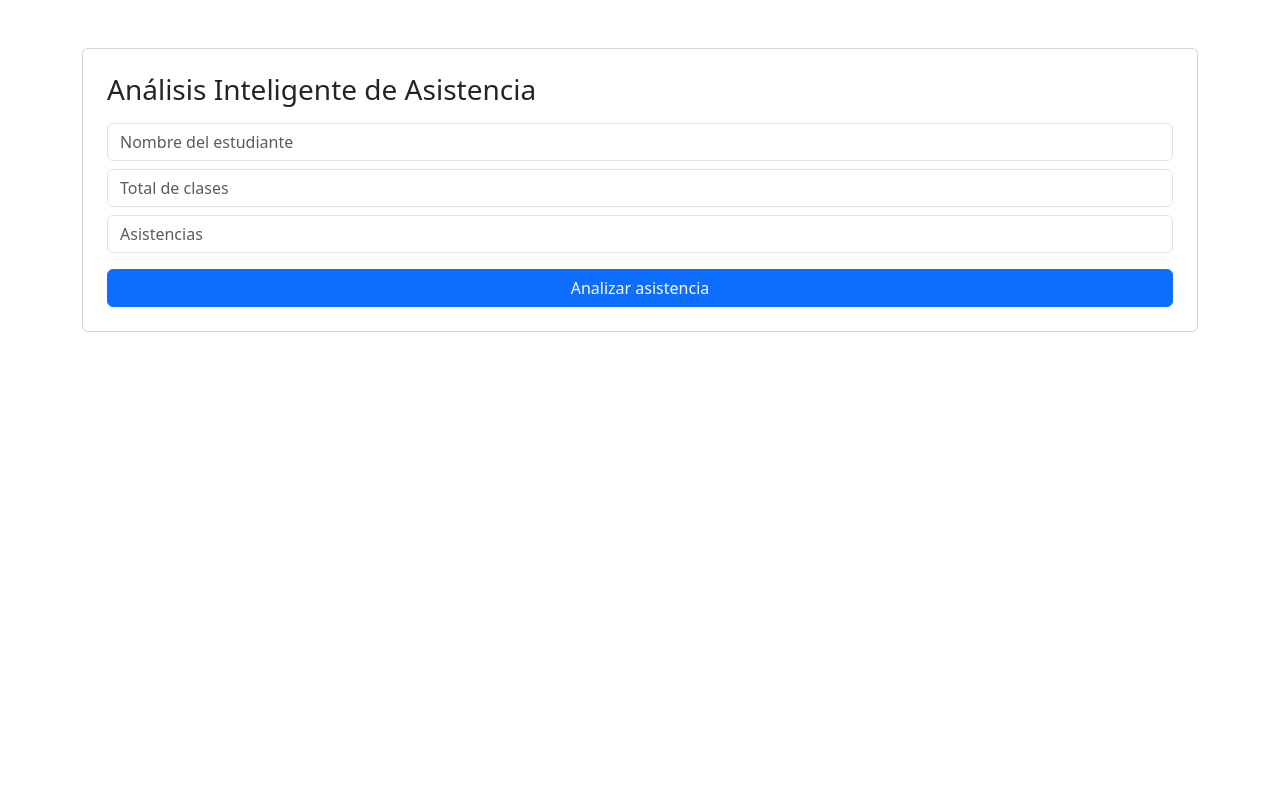
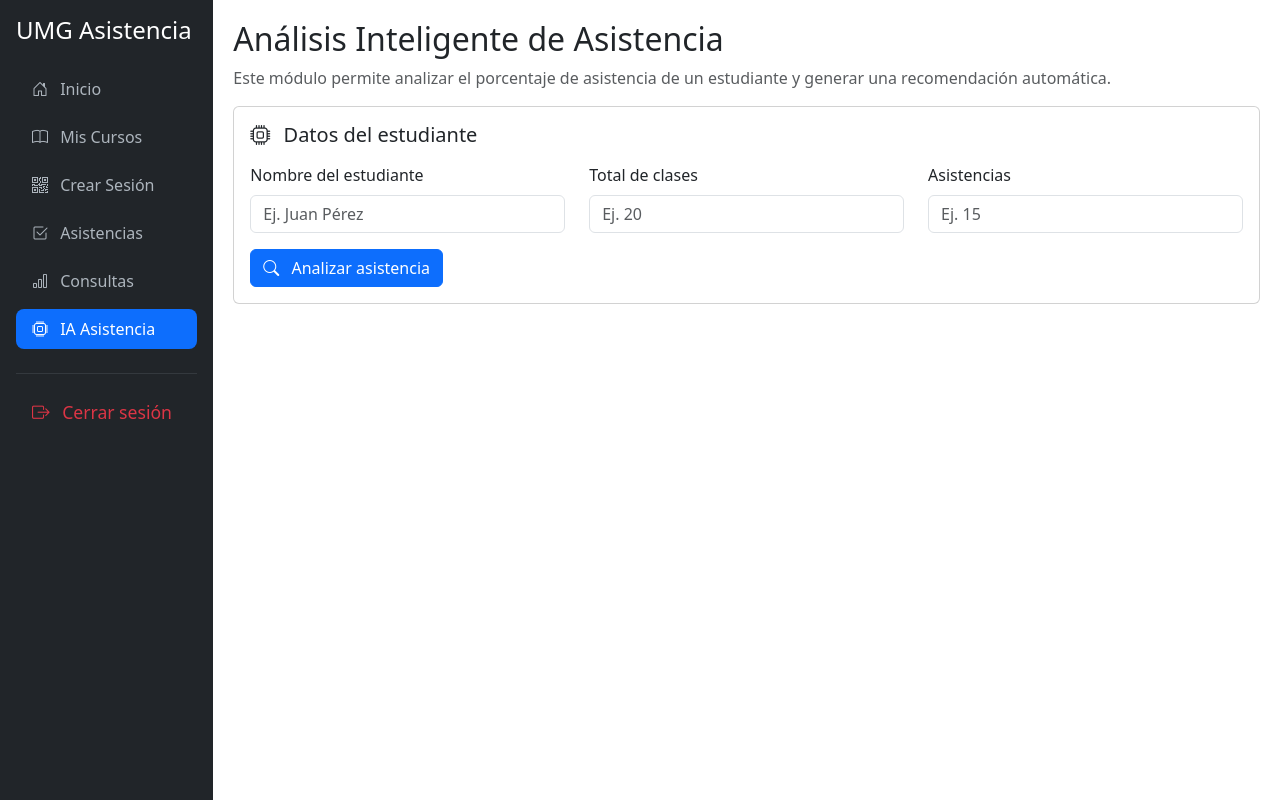
Before and after one commit to Deewck/privado-dev, a plain HTML site: page FE-asistencia/view/ia.html in a window 1280 px wide. Drawn offline with nearby package versions, Linux system fonts and the light colour scheme.

Commit message:
Añadimos Ia para demor

```diff
--- a/FE-asistencia/view/ia.html
+++ b/FE-asistencia/view/ia.html
@@ -2,25 +2,117 @@
 <html lang="es">
 <head>
   <meta charset="UTF-8">
-  <title>Análisis IA</title>
+  <title>IA Asistencia UMG</title>
+
   <link href="https://cdn.jsdelivr.net/npm/bootstrap@5.3.3/dist/css/bootstrap.min.css" rel="stylesheet">
+  <link href="https://cdn.jsdelivr.net/npm/bootstrap-icons/font/bootstrap-icons.css" rel="stylesheet">
   <link rel="stylesheet" href="../css/style.css">
 </head>
+
 <body>
-  <div class="container mt-5">
-    <div class="card p-4">
-      <h3 class="mb-3">Análisis Inteligente de Asistencia</h3>
+<div class="container-fluid">
+  <div class="row">
+    <nav class="col-md-3 col-lg-2 d-md-block sidebar p-3">
+      <h4 class="text-white mb-4">UMG Asistencia</h4>
 
-      <input id="nombre" class="form-control mb-2" placeholder="Nombre del estudiante">
-      <input id="totalClases" type="number" class="form-control mb-2" placeholder="Total de clases">
-      <input id="asistencias" type="number" class="form-control mb-3" placeholder="Asistencias">
+      <ul class="nav flex-column">
+        <li class="nav-item mb-2">
+          <a class="nav-link" href="/view/index.html">
+            <i class="bi bi-house-door me-2"></i>
+            Inicio
+          </a>
+        </li>
 
-      <button id="btnAnalizar" class="btn btn-primary">Analizar asistencia</button>
+        <li class="nav-item mb-2">
+          <a class="nav-link" href="/view/misCursos.html">
+            <i class="bi bi-book me-2"></i>
+            Mis Cursos
+          </a>
+        </li>
 
-      <div id="resultado" class="alert alert-info mt-4 d-none"></div>
-    </div>
+        <li class="nav-item mb-2">
+          <a class="nav-link" href="/view/creaSesion.html">
+            <i class="bi bi-qr-code me-2"></i>
+            Crear Sesión
+          </a>
+        </li>
+
+        <li class="nav-item mb-2">
+          <a class="nav-link" href="/view/asistencias.html">
+            <i class="bi bi-check2-square me-2"></i>
+            Asistencias
+          </a>
+        </li>
+
+        <li class="nav-item mb-2">
+          <a class="nav-link" href="/view/consultas.html">
+            <i class="bi bi-bar-chart me-2"></i>
+            Consultas
+          </a>
+        </li>
+
+        <li class="nav-item mb-2">
+          <a class="nav-link active" href="/view/ia.html">
+            <i class="bi bi-cpu me-2"></i>
+            IA Asistencia
+          </a>
+        </li>
+      </ul>
+
+      <hr class="text-secondary">
+
+      <ul class="nav flex-column">
+        <li class="nav-item">
+          <a id="logout" class="nav-link text-danger" href="#">
+            <i class="bi bi-box-arrow-right me-2"></i>
+            Cerrar sesión
+          </a>
+        </li>
+      </ul>
+    </nav>
+
+    <main class="col-md-9 ms-sm-auto col-lg-10 content">
+      <h2>Análisis Inteligente de Asistencia</h2>
+      <p class="text-muted">
+        Este módulo permite analizar el porcentaje de asistencia de un estudiante y generar una recomendación automática.
+      </p>
+
+      <div class="card mb-4">
+        <div class="card-body">
+          <h5 class="card-title mb-3">
+            <i class="bi bi-cpu me-2"></i>
+            Datos del estudiante
+          </h5>
+
+          <div class="row mb-3">
+            <div class="col-md-4">
+              <label class="form-label">Nombre del estudiante</label>
+              <input id="nombre" class="form-control" placeholder="Ej. Juan Pérez">
+            </div>
+
+            <div class="col-md-4">
+              <label class="form-label">Total de clases</label>
+              <input id="totalClases" type="number" class="form-control" placeholder="Ej. 20">
+            </div>
+
+            <div class="col-md-4">
+              <label class="form-label">Asistencias</label>
+              <input id="asistencias" type="number" class="form-control" placeholder="Ej. 15">
+            </div>
+          </div>
+
+          <button id="btnAnalizar" class="btn btn-primary">
+            <i class="bi bi-search me-2"></i>
+            Analizar asistencia
+          </button>
+        </div>
+      </div>
+
+      <div id="resultado" class="alert alert-info d-none"></div>
+    </main>
+
+    <script type="module" src="../js/ia.js"></script>
   </div>
-
-  <script type="module" src="../js/ia.js"></script>
+</div>
 </body>
 </html>
```
